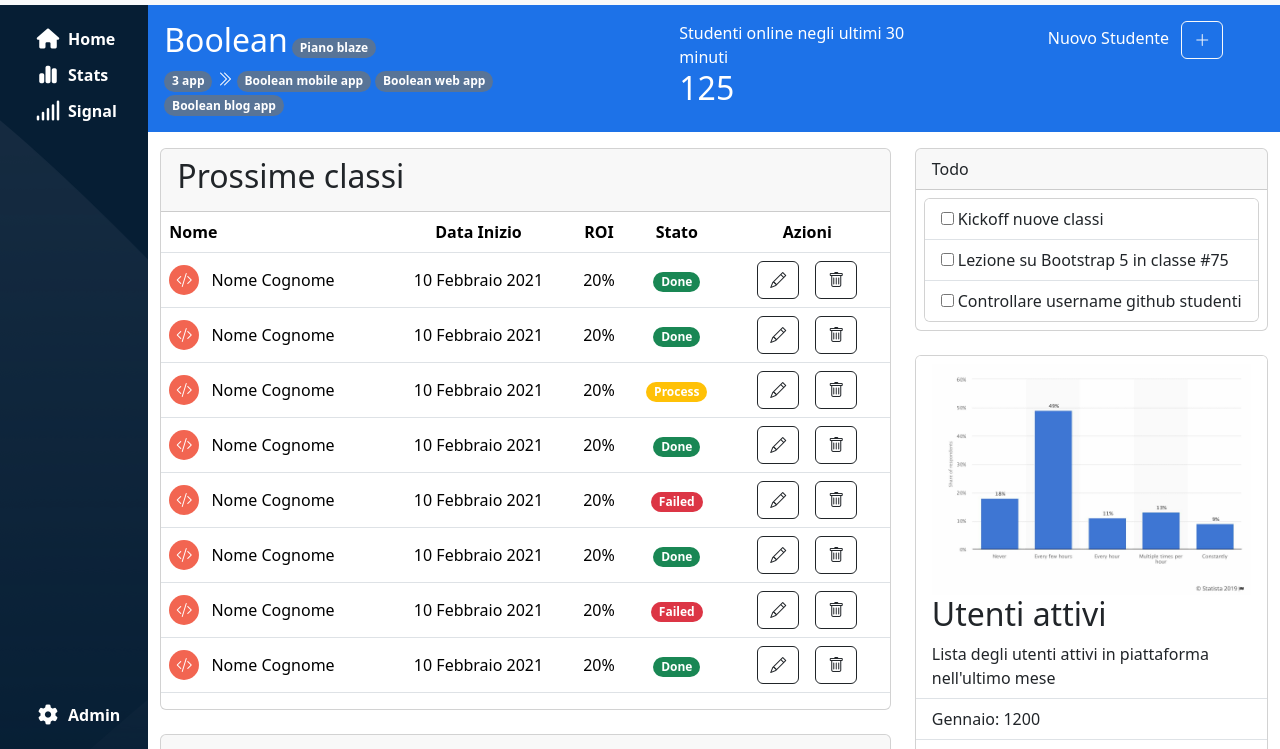
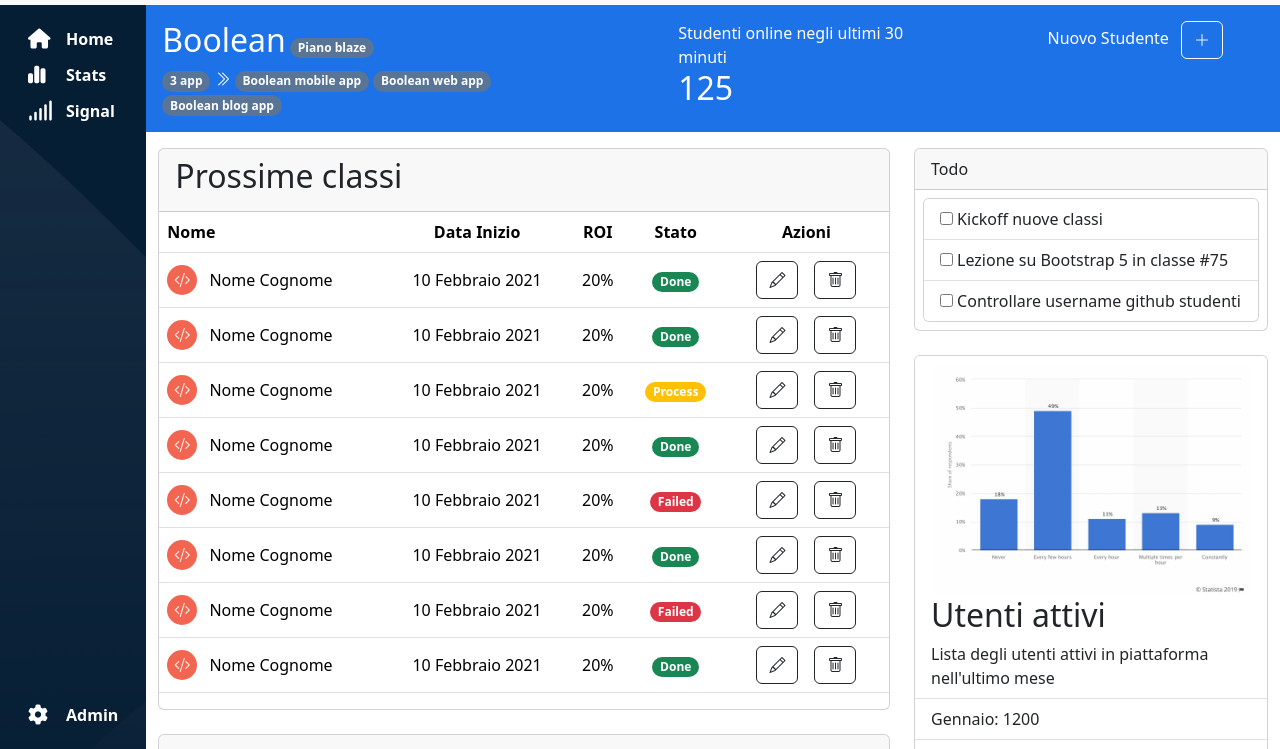
Before and after one commit to nicola1397/html-css-bootstrap-dashboard, a plain HTML site: page index.html in a window 1280 px wide. Shown: the part 51-800 px from the top of the page. Drawn offline with nearby package versions, Linux system fonts and the light colour scheme.

Commit message:
refactor: modified sidebar buttons

```diff
--- a/index.html
+++ b/index.html
@@ -103,29 +103,37 @@
         id="sidebar"
       >
         <div class="top-side">
-          <button class="btn btn-outline-secondary border-0 text-white">
-            <span class="d-block d-flex align-items-center"
-              ><i class="fa-solid fa-house fs-5 align-items-center"></i>
-              <span class="fw-semibold d-none d-md-inline">Home</span></span
-            ></button
-          ><button class="btn btn-outline-secondary border-0 text-white">
-            <span class="d-block d-flex align-items-center"
-              ><i class="fa-solid fa-chart-simple fs-5 align-items-center"></i>
-              <span class="fw-semibold d-none d-md-inline">Stats</span></span
-            ></button
-          ><button class="btn btn-outline-secondary border-0 text-white">
-            <span class="d-block d-flex align-items-center"
-              ><i class="fa-solid fa-signal fs-5 align-items-center"></i>
-              <span class="fw-semibold d-none d-md-inline">Signal</span></span
-            >
+          <button class="btn btn-outline-secondary border-0 text-white w-100">
+            <div class="d-flex">
+              <span class="d-block d-flex align-items-center me-2 nav-icon"
+                ><i class="fa-solid fa-house fs-5"></i
+              ></span>
+              <span class="fw-semibold d-none d-md-inline">Home</span>
+            </div></button
+          ><button class="btn btn-outline-secondary border-0 text-white w-100">
+            <div class="d-flex">
+              <span class="d-block d-flex align-items-center me-2 nav-icon"
+                ><i class="fa-solid fa-chart-simple fs-5"></i
+              ></span>
+              <span class="fw-semibold d-none d-md-inline">Stats</span>
+            </div></button
+          ><button class="btn btn-outline-secondary border-0 text-white w-100">
+            <div class="d-flex">
+              <span class="d-block d-flex align-items-center me-2 nav-icon"
+                ><i class="fa-solid fa-signal fs-5"></i
+              ></span>
+              <span class="fw-semibold d-none d-md-inline">Signal</span>
+            </div>
           </button>
         </div>
         <div class="bot-side">
-          <button class="btn btn-outline-secondary border-0 text-white">
-            <span class="d-block d-flex align-items-center"
-              ><i class="fa-solid fa-gear fs-5 align-items-center"></i>
-              <span class="fw-semibold d-none d-md-inline">Admin</span></span
-            >
+          <button class="btn btn-outline-secondary border-0 text-white w-100">
+            <div class="d-flex">
+              <span class="d-block d-flex align-items-center me-2 nav-icon"
+                ><i class="fa-solid fa-gear fs-5"></i
+              ></span>
+              <span class="fw-semibold d-none d-md-inline">Admin</span>
+            </div>
           </button>
         </div>
       </div>
--- a/style.css
+++ b/style.css
@@ -40,8 +40,8 @@
   background-color: #061e34;
 }
 
-#sidebar i {
-  width: 40px;
+#sidebar button .nav-icon {
+  width: 30px;
 }
 
 /* CONTENT */
```
